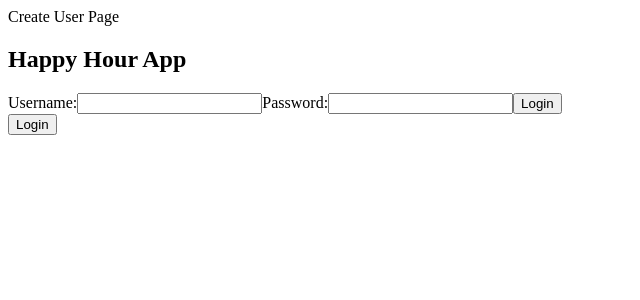
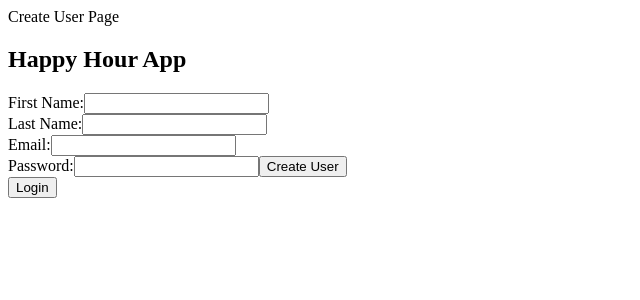
Before and after one commit to happy-hour-app/happy-hour-app, a React app: page / in a window 1280 px wide. Both pictures are taken after a click on the button "Sign Up". Shown: the top 300 px of the page, without its empty margins (0-640 px from the left). Built offline with nearby package versions, Linux system fonts and the light colour scheme; no server answers; the HTML template or start-up script is replaced by a standard one.

Commit message:
type first name and type last name on createUser page, change username to email

```diff
--- a/react-client/src/components/createUserPage.jsx
+++ b/react-client/src/components/createUserPage.jsx
@@ -2,22 +2,38 @@ import React from 'react';
 import axios from 'axios';
 
 
-class LoginPage extends React.Component {
+class CreateUserPage extends React.Component {
   constructor(props) {
     super(props);
     this.state = {
+      firstName: '',
+      lastName: '',
+      phoneNumber: 0,
+      age: 0,
     };
+    this.typeFirstName = this.typeFirstName.bind(this);
+    this.typeLastName = this.typeLastName.bind(this);
     this.handleCreateUser = this.handleCreateUser.bind(this);
     // can update to handle input change in here
   }
   // handle on Submit, send post to '/login'
   handleCreateUser(e) {
-        console.log(`USERNAME: ${this.props.username}`);
+    console.log(`USEREMAIL: ${this.props.userEmail}`);
     console.log(`PASSWORD: ${this.props.password}`);
-        axios.post('/user', { username: this.props.username, password: this.props.password })
+    axios.post('/user', { userEmail: this.props.userEmail, password: this.props.password })
       .then((res) => { console.log(res.data); })
       .catch(err => console.log(err));
     e.preventDefault();
+  }
+
+  typeFirstName(event) {
+    this.setState({ firstName: event.target.value });
+    setTimeout(() => { console.log(this.state.firstName); }, 100);
+  }
+  // on change event for password input (Login Page)
+  typeLastName(event) {
+    this.setState({ lastName: event.target.value });
+    setTimeout(() => { console.log(this.state.lastName); }, 100);
   }
 
   render() {
@@ -26,14 +42,25 @@ class LoginPage extends React.Component {
         <h2> Happy Hour App</h2>
         <form onSubmit={this.handleCreateUser}>
         <label>
-                        Username:
-            <input type="text" name="username" value={this.props.username} onChange={this.props.usrchange} />
+          First Name:
+          <input type="text" name="firstname" value={this.state.firstName} onChange={this.typeFirstName} />
         </label>
+          <br />
+        <label>
+          Last Name:
+          <input type="text" name="lastname" value={this.state.lastName} onChange={this.typeLastName} />
+        </label>
+          <br />
+        <label>
+          Email:
+          <input type="text" name="useremail" value={this.props.userEmail} onChange={this.props.usrchange} />
+        </label>
+          <br />
         <label>
           Password:
           <input type="text" name="password" value={this.props.password} onChange={this.props.pwchange} />
         </label>
-                    <input type="submit" value="Login" />
+        <input type="submit" value="Create User" />
         </form>
         <button onClick={this.props.handleLoginClick}>Login</button>
       </div>
@@ -41,4 +68,4 @@ class LoginPage extends React.Component {
   }
 }
 
-export default LoginPage;
+export default CreateUserPage;
--- a/react-client/src/components/loginPage.jsx
+++ b/react-client/src/components/loginPage.jsx
@@ -12,9 +12,9 @@ class LoginPage extends React.Component {
   }
   // handle on Submit, send post to '/login'
   handleLogin(e) {
-    console.log(`USERNAME: ${this.props.username}`);
+    console.log(`UserEmail: ${this.props.userEmail}`);
     console.log(`PASSWORD: ${this.props.password}`);
-    axios.post('/login', { username: this.props.username, password: this.props.password })
+    axios.post('/login', { userEmail: this.props.userEmail, password: this.props.password })
       .then((res) => { console.log(res.data); })
       .catch(err => console.log(err));
     e.preventDefault();
@@ -26,8 +26,8 @@ class LoginPage extends React.Component {
         <h2> Happy Hour App</h2>
         <form onSubmit={this.handleLogin}>
           <label>
-            Username:
-            <input type="text" name="username" value={this.props.username} onChange={this.props.usrchange} />
+            Email:
+            <input type="text" name="useremail" value={this.props.userEmail} onChange={this.props.usrchange} />
           </label>
           <label>
             Password:
--- a/react-client/src/index.jsx
+++ b/react-client/src/index.jsx
@@ -12,7 +12,7 @@ class App extends React.Component {
   constructor(props) {
     super(props);
     this.state = {
-      username: '',
+      userEmail: '',
       password: '',
       loginPage: true,
       // ^^^ make true to work on login page ^^^
@@ -22,7 +22,7 @@ class App extends React.Component {
       date: 'loading..',
       items: [{ description: 'Happy Hour 1' }],
     };
-    this.typeUsername = this.typeUsername.bind(this);
+    this.typeUserEmail = this.typeUserEmail.bind(this);
     this.typePassword = this.typePassword.bind(this);
     this.handleCreateUserClick = this.handleCreateUserClick.bind(this);
     this.handleLoginClick = this.handleLoginClick.bind(this);
@@ -57,9 +57,9 @@ class App extends React.Component {
     //   console.log('err', err);
     // });
   }
-  // on change event for username input (Login Page)
-  typeUsername(event) {
-    this.setState({ username: event.target.value });
+  // on change event for user email input (Login Page)
+  typeUserEmail(event) {
+    this.setState({ userEmail: event.target.value });
   }
   // on change event for password input (Login Page)
   typePassword(event) {
@@ -88,7 +88,7 @@ class App extends React.Component {
       return (
         <div>
           <div> Create User Page </div>
-          < CreateUserPage handleLoginClick={this.handleLoginClick} username={this.state.username} password={this.state.password} pwchange={this.typePassword} usrchange={this.typeUsername} />
+          < CreateUserPage handleLoginClick={this.handleLoginClick} userEmail={this.state.userEmail} password={this.state.password} pwchange={this.typePassword} usrchange={this.typeUserEmail} />
         </div>
       );
     }
@@ -96,7 +96,7 @@ class App extends React.Component {
       return (
         <div>
           <div>( LOGIN PAGE ALWAYS TRUE IN INDEX.JSX UNTIL SERVER HANDLES ACCOUNTS ) </div>
-          <LoginPage handleCreateUserClick={this.handleCreateUserClick} username={this.state.username} password={this.state.password} pwchange={this.typePassword} usrchange={this.typeUsername} />
+          <LoginPage handleCreateUserClick={this.handleCreateUserClick} userEmail={this.state.userEmail} password={this.state.password} pwchange={this.typePassword} usrchange={this.typeUserEmail} />
         </div>
       );
     }
```
Also changed, not shown: 2 other files (tests, documents, lock files or other folders). Lines whose indentation alone changed are shown as unchanged.
